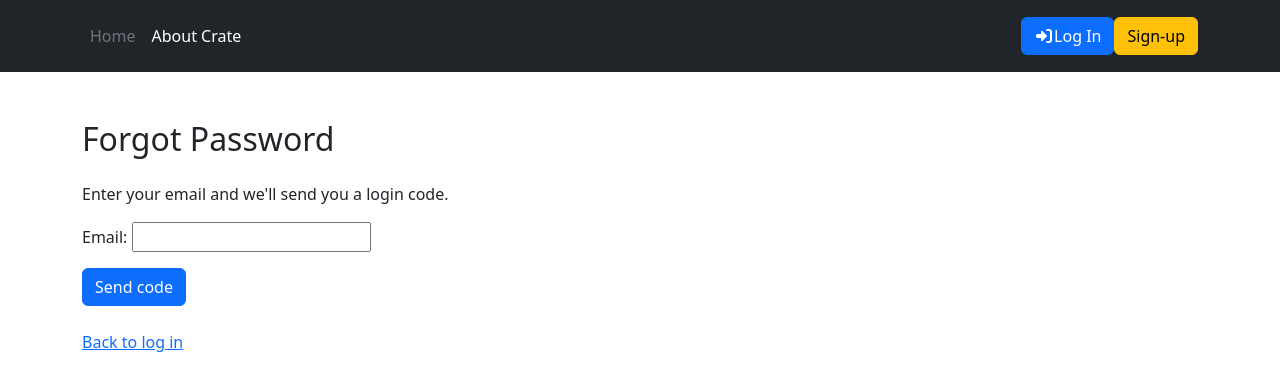
After one commit to CS4300-CS5300-FA26/team-7, a Django app: page /forgot-password/ in a window 1280 px wide. The commit adds this page. Shown: the top 391 px of the page. Run offline with Django 5.2, Linux system fonts and the light colour scheme.

Commit message:
added email

```diff
--- a/crate/forms.py
+++ b/crate/forms.py
@@ -10,3 +10,19 @@ class SongForm(forms.ModelForm):
         super().__init__(*args, **kwargs)
         # The model allows songs without audio (e.g. via admin), but the upload page needs a file.
         self.fields['audio_file'].required = True
+
+
+#######################################
+#forgot password
+#######################################
+
+class ForgotPasswordForm(forms.Form):
+    email = forms.EmailField()
+
+
+class VerifyCodeForm(forms.Form):
+    code = forms.CharField(
+        min_length=6,
+        max_length=6,
+        widget=forms.TextInput(attrs={"autocomplete": "one-time-code", "inputmode": "numeric"}),
+    )
--- /dev/null
+++ b/crate/templates/crate/forgot_password.html
@@ -0,0 +1,14 @@
+{% extends "crate/base.html" %}
+{% block title %}Forgot password - Crate{% endblock %}
+{% block content %}
+  <div class="container mt-5">
+    <h2 style="margin-bottom: 3vh;">Forgot Password</h2>
+    <p>Enter your email and we'll send you a login code.</p>
+    <form method="post" style="margin-bottom: 3vh;">
+      {% csrf_token %}
+      {{ form.as_p }}
+      <button type="submit" class="btn btn-primary">Send code</button>
+    </form>
+    <a href="{% url 'login' %}">Back to log in</a>
+  </div>
+{% endblock %}
--- a/crate/templates/registration/login.html
+++ b/crate/templates/registration/login.html
@@ -8,6 +8,7 @@
       {% csrf_token %}
       {{ form.as_p }}
       <button type="submit" class="btn btn-primary"><i class="fa-solid fa-right-to-bracket"></i>Log In</button>
+      <a href="{% url 'forgot_password' %}" class="btn btn-link">Forgot password?</a>
     </form>
     <p>Don't have an account? <a href="{% url 'signup' %}">Sign up here</a>.</p>
   </div>
--- a/crate/views.py
+++ b/crate/views.py
@@ -300,3 +300,76 @@ def search(request):
         'current_sort': sort,
         'current_dir': direction,
     })
+
+
+
+#######################################
+#forgot password
+#######################################
+
+import logging
+import secrets
+import time
+
+from django.conf import settings
+from django.contrib.auth import get_user_model
+from django.core.mail import send_mail
+
+from .forms import ForgotPasswordForm, VerifyCodeForm
+
+User = get_user_model()
+logger = logging.getLogger(__name__)
+
+CODE_LIFETIME = 600   # seconds
+MAX_ATTEMPTS = 5
+
+
+def forgot_password(request):
+    form = ForgotPasswordForm(request.POST or None)
+    if request.method == "POST" and form.is_valid():
+        user = User.objects.filter(
+            email__iexact=form.cleaned_data["email"], is_active=True
+        ).first()
+        if user:
+            code = f"{secrets.randbelow(10**6):06d}"
+            request.session["login_code"] = {
+                "user_id": user.pk,
+                "code": code,
+                "expires": time.time() + CODE_LIFETIME,
+                "attempts": 0,
+            }
+            try:
+                send_mail(
+                    "Your Crate login code",
+                    f"Your login code is {code}.\n\n"
+                    "It expires in 10 minutes. If you didn't request this, ignore this email.",
+                    None,  # uses DEFAULT_FROM_EMAIL
+                    [user.email],
+                )
+            except Exception:
+                # Log it, but show the same page so we don't reveal which emails exist
+                logger.exception("Failed to send login code email")
+        # Same response whether or not the email exists
+        request.session["code_requested"] = True
+        return redirect("verify_code")
+    return render(request, "crate/forgot_password.html", {"form": form})
+
+
+def verify_code(request):
+    if not request.session.get("code_requested"):
+        return redirect("forgot_password")
+
+    form = VerifyCodeForm(request.POST or None)
+    if request.method == "POST" and form.is_valid():
+        data = request.session.get("login_code")
+        if data and time.time() < data["expires"] and data["attempts"] < MAX_ATTEMPTS:
+            data["attempts"] += 1
+            request.session["login_code"] = data  # re-save so the change persists
+            if secrets.compare_digest(form.cleaned_data["code"], data["code"]):
+                user = User.objects.get(pk=data["user_id"])
+                request.session.pop("login_code", None)
+                request.session.pop("code_requested", None)
+                login(request, user, backend="django.contrib.auth.backends.ModelBackend")
+                return redirect(settings.LOGIN_REDIRECT_URL)
+        form.add_error("code", "Invalid or expired code.")
+    return render(request, "crate/verify_code.html", {"form": form})
--- a/crateproject/urls.py
+++ b/crateproject/urls.py
@@ -69,7 +69,15 @@ urlpatterns = [
 
 
     # Simple homepage target
-    path('', views.home_view, name='home')
+    path('', views.home_view, name='home'),
+
+
+    #######################################
+    #forgot password
+    #######################################
+
+    path("forgot-password/", views.forgot_password, name="forgot_password"),
+    path("verify-code/", views.verify_code, name="verify_code")
 ]
 
 #serve media files statically during local development
```
Also changed, not shown: crate/templates/crate/verify_code.html (added, +14 -0 lines), crateproject/settings.py (+34 -0 lines).
